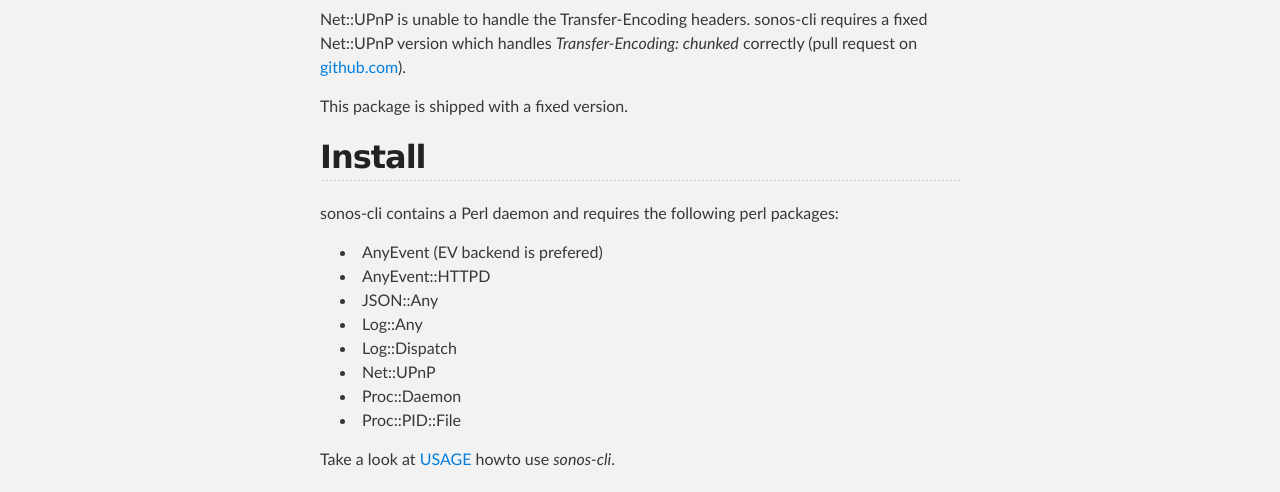
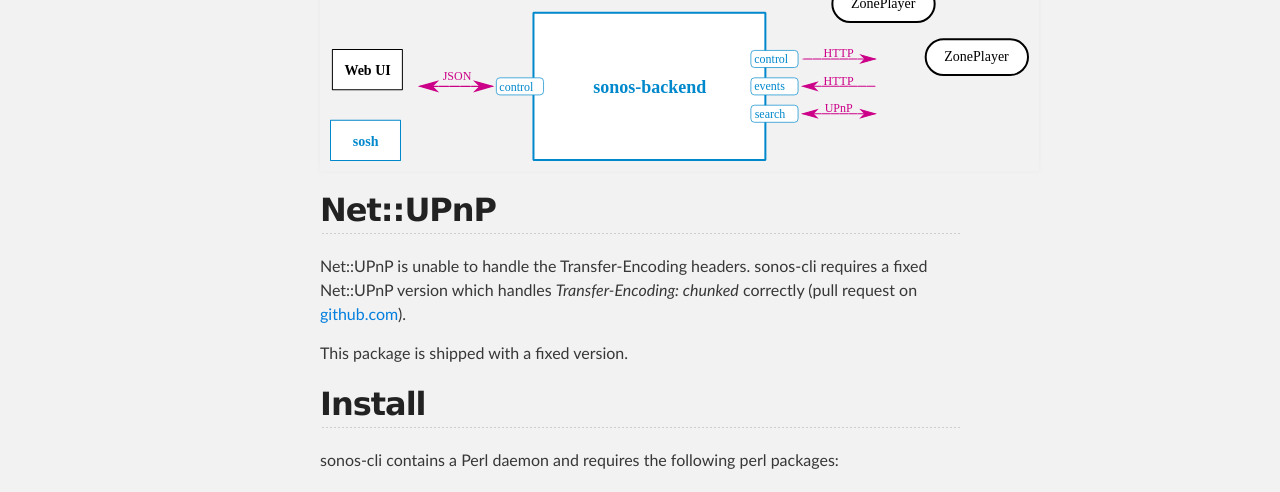
Before and after one commit to liske/sonos-cli, a plain HTML site: page index.html in a window 1280 px wide. Shown: the part 608-1100 px from the top of the page. Drawn offline with Linux system fonts and the light colour scheme.

Commit message:
Fix components.svg path.

```diff
--- a/index.html
+++ b/index.html
@@ -41,7 +41,7 @@
 
 <p><em>This piece of software is highly unstable and absolutely unfinished.</em></p>
 
-<p><img src="doc/components.svg" alt="sonos-cli components"></p>
+<p><img src="images/components.svg" alt="sonos-cli components"></p>
 
 <h2>
 <a name="netupnp" class="anchor" href="#netupnp"><span class="octicon octicon-link"></span></a>Net::UPnP</h2>
```
